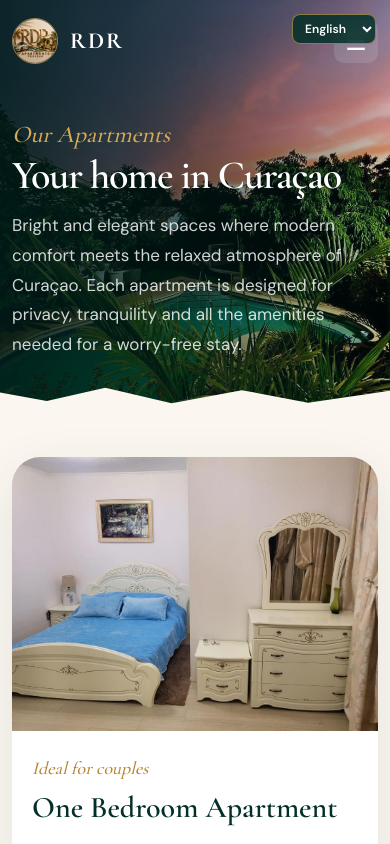
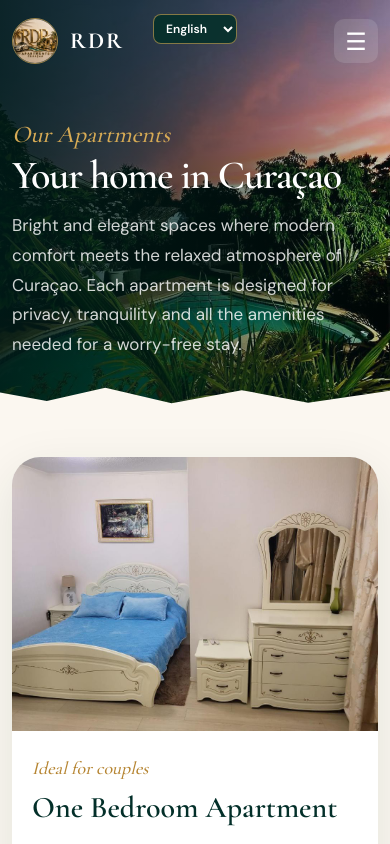
Before and after one commit to Ioioiog/rdr-apartments-menu, a plain HTML site: page apartments.html in a window 390 px wide. Shown: the top 844 px of the page. Drawn offline with nearby package versions, Linux system fonts and the light colour scheme; a web font is replaced by a local one.

Commit message:
Center language switcher on mobile devices below 980px width in apartments and menu pages

```diff
--- a/apartments.html
+++ b/apartments.html
@@ -452,6 +452,9 @@
       backdrop-filter: blur(8px);
     }
     .lang-switcher select option { color: #111; }
+    @media (max-width: 980px) {
+      .lang-switcher { left: 50%; transform: translateX(-50%); right: auto; }
+    }
     @media print { .lang-switcher { display: none; } }
 
     @media (max-width: 980px) {
```
Also changed, not shown: menu.html (+3 -0 lines).
